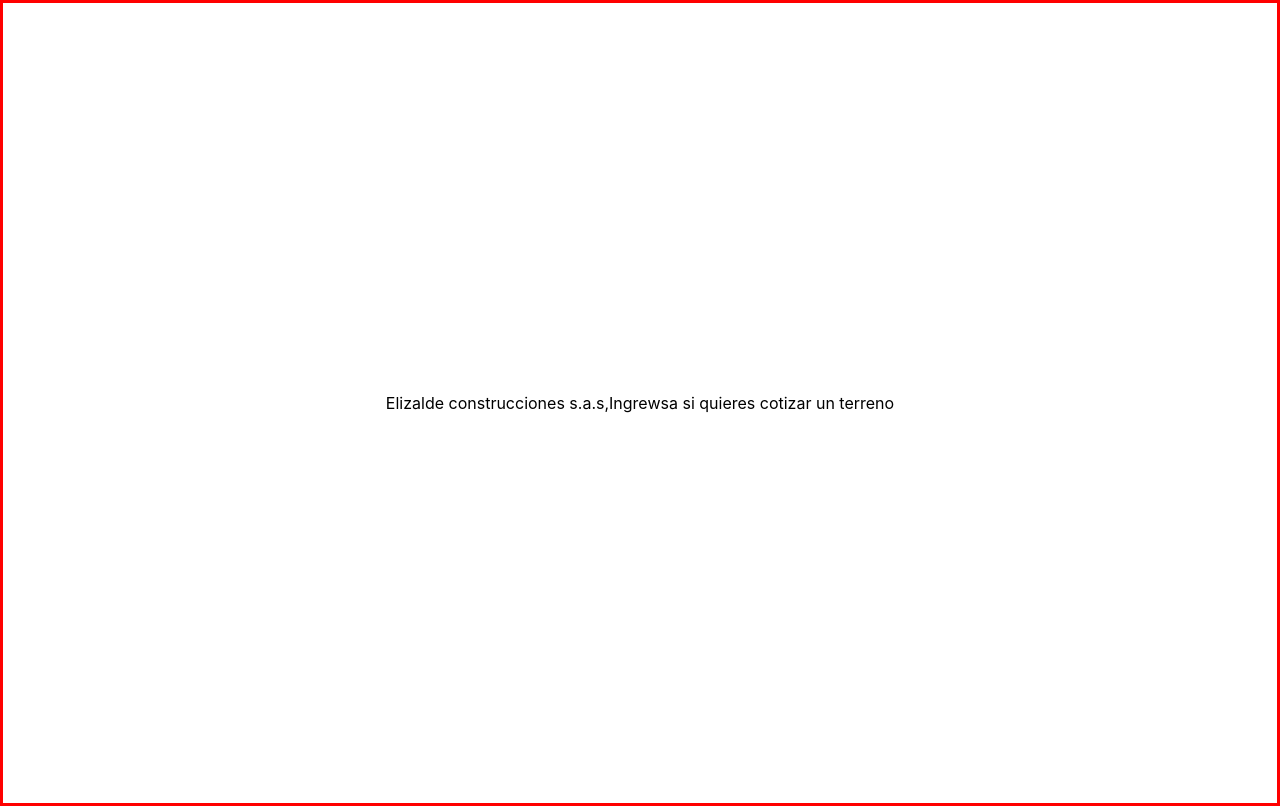
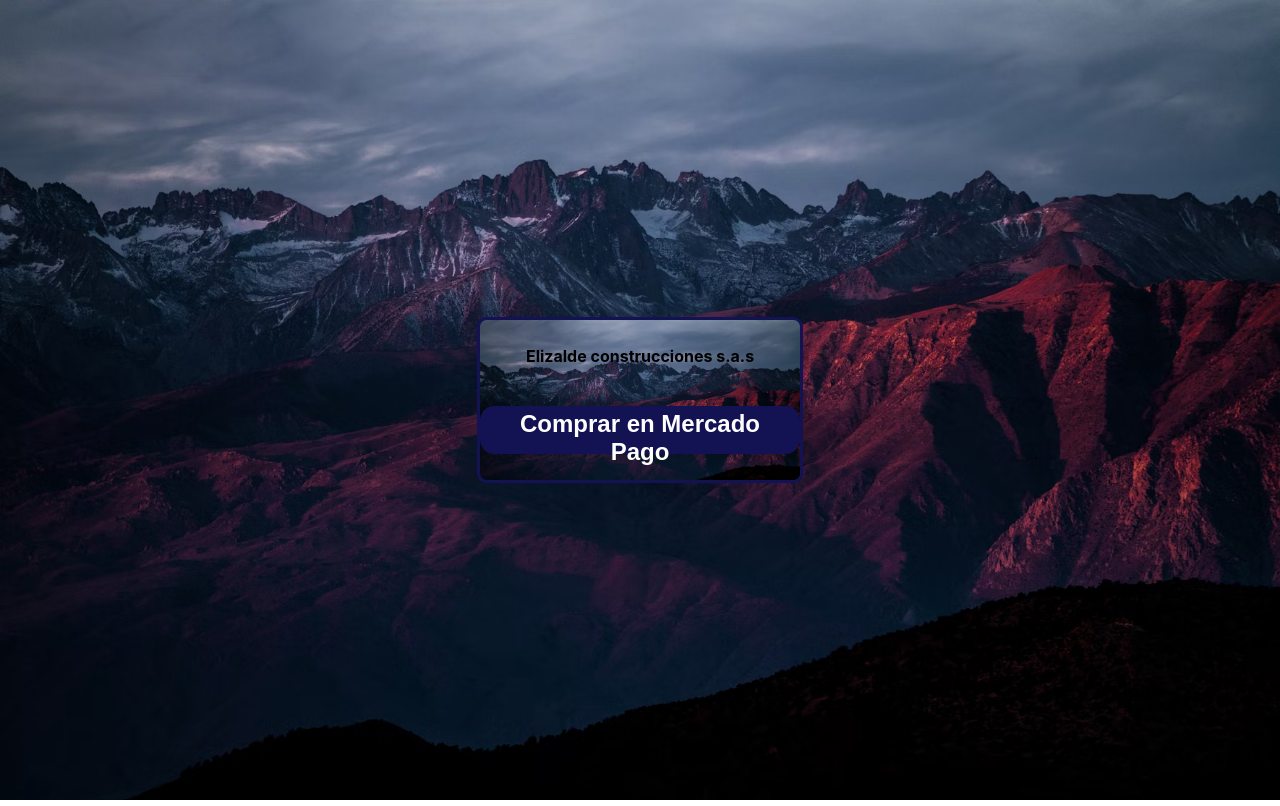
Before and after one commit to santiago-diaz-ar/13-App-Mercado-Pago, a React (Create React App) app in the folder client/: page / in a window 1280 px wide. Built offline with nearby package versions, Linux system fonts and the light colour scheme.

Commit message:
integrado de mercado pago a mis app santi diaz

```diff
--- a/client/src/components/Landing/Landing.jsx
+++ b/client/src/components/Landing/Landing.jsx
@@ -4,8 +4,14 @@
 function Landing() {
   return (
     <div className={style.container}>
-      <div>Elizalde construcciones s.a.s</div>,
-      <div>Ingrewsa si quieres cotizar un terreno</div>
+      <div className={style.tarjeta}>
+        <strong>Elizalde construcciones s.a.s</strong>
+        <br />
+        <br />
+        <button className={style.botonCompras}>
+          <div>Comprar en Mercado Pago</div>
+        </button>
+      </div>
     </div>
   );
 }
--- a/client/src/components/Landing/Landing.module.css
+++ b/client/src/components/Landing/Landing.module.css
@@ -1,7 +1,32 @@
 .container {
-  border: 3px solid red;
   height: 100vb;
   display: flex;
   align-items: center;
   justify-content: center;
+  background-image: url("../../img/fondos\ de\ app\ /photo-1477346611705-65d1883cee1e.avif");
+  background-size: cover;
 }
+
+.tarjeta {
+  border: 3px solid rgb(19, 19, 84);
+  height: 10rem;
+  border-radius: 0.6rem;
+  width: 20rem;
+  display: flex;
+  align-items: center;
+  justify-content: center;
+  flex-direction: column;
+  background-image: url("../../img/fondos\ de\ app\ /photo-1477346611705-65d1883cee1e.avif");
+  background-size: cover;
+}
+
+.botonCompras {
+  height: 3rem;
+  border-radius: 0.6em;
+  cursor: pointer;
+  background-color: rgb(19, 19, 84);
+  color: white;
+  font-size: 1.5rem;
+  font-weight: bold;
+  border: 3px solid rgb(19, 19, 84);
+}
```
Also changed, not shown: client/src/img/fondos de app /photo-1431440869543-efaf3388c585.avif (added), client/src/img/fondos de app /photo-1477346611705-65d1883cee1e.avif (added).
